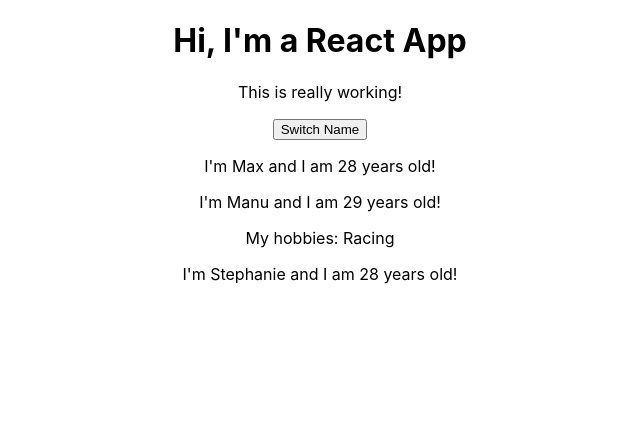
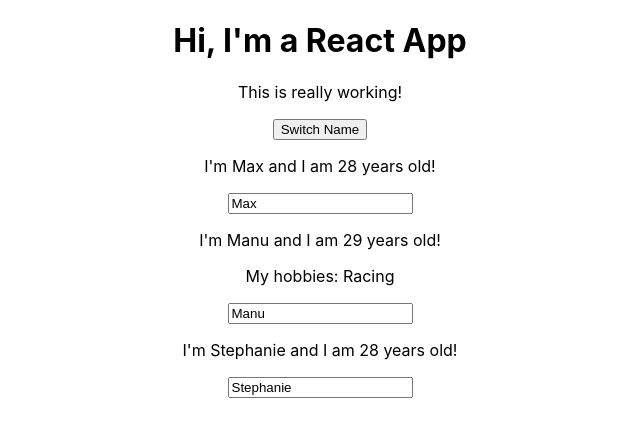
Before and after one commit to Edely/Learning-React, a React (Create React App) app in the folder react-complete-guide/: page / in a window 1280 px wide. Shown: the top 436 px of the page, without its empty margins (320-960 px from the left). Built offline with nearby package versions, Linux system fonts and the light colour scheme.

Commit message:
45 - Changing state using input and event.target.value

```diff
--- a/react-complete-guide/src/App.js
+++ b/react-complete-guide/src/App.js
@@ -24,6 +24,16 @@ class App extends Component {
     })
   }
 
+  nameChangedHandler = (event) =>{
+    this.setState({
+      persons: [
+        { name: 'Max', age: 28 },
+        { name: event.target.value, age: 29 },
+        { name: 'Stephanie', age: 27 }
+      ]
+    })
+  }
+
   render() {
     return (
       <div className="App">
@@ -36,7 +46,8 @@ class App extends Component {
           <Person
             name={this.state.persons[1].name}
             age={this.state.persons[1].age}
-            click={this.switchNameHandler.bind(this, 'Martinália')}>My hobbies: Racing </Person>
+            click={this.switchNameHandler.bind(this, 'Martinália')}
+            changed={this.nameChangedHandler}>My hobbies: Racing </Person>
           <Person
             name={this.state.persons[2].name}
             age={this.state.persons[0].age}/>
--- a/react-complete-guide/src/Person/Person.js
+++ b/react-complete-guide/src/Person/Person.js
@@ -5,6 +5,7 @@ const person = (props) =>{
         <div>
             <p onClick={props.click}> I'm {props.name} and I am {props.age} years old!</p>
             <p>{props.children}</p>
+            <input type="text" onChange={props.changed} value={props.name} />
         </div>
     )
 }
```
